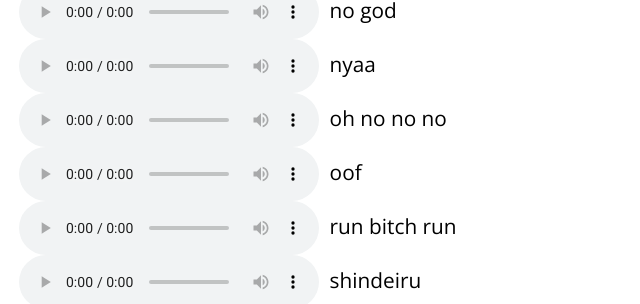
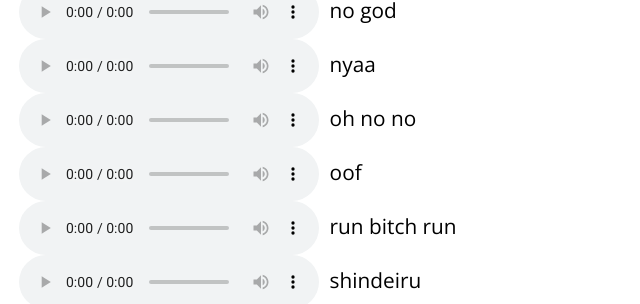
Before and after one commit to Philaeux/philaeux.github.io, a Jekyll site: the page built from sounds.md, in a window 1280 px wide and 900 px high, scrolled down 8923 px. Shown: the part 157-461 px from the top of the window, without its empty margins (232-872 px from the left). Built offline with Jekyll 4.4.1, drawn with Linux system fonts in a browser that asks for light colours.

Commit message:
fix: correct 'oh no no' to match twitch command

```diff
--- a/sounds.md
+++ b/sounds.md
@@ -184,7 +184,7 @@ Use the name to start a sound as a message of the "Play Sound" reward.
 * &nbsp; <audio controls><source src="\assets\sounds\various\nope.mp3" type="audio/mpeg"></audio>&nbsp; nope
 * &nbsp; <audio controls><source src="\assets\sounds\various\no_god.mp3" type="audio/mpeg"></audio>&nbsp; no god
 * &nbsp; <audio controls><source src="\assets\sounds\various\nyaa.mp3" type="audio/mpeg"></audio>&nbsp; nyaa
-* &nbsp; <audio controls><source src="\assets\sounds\various\oh_no_no_no.mp3" type="audio/mpeg"></audio>&nbsp; oh no no no
+* &nbsp; <audio controls><source src="\assets\sounds\various\oh_no_no_no.mp3" type="audio/mpeg"></audio>&nbsp; oh no no
 * &nbsp; <audio controls><source src="\assets\sounds\various\oof.mp3" type="audio/mpeg"></audio>&nbsp; oof
 * &nbsp; <audio controls><source src="\assets\sounds\various\run_bitch_run.mp3" type="audio/mpeg"></audio>&nbsp; run bitch run
 * &nbsp; <audio controls><source src="\assets\sounds\various\shindeiru.mp3" type="audio/mpeg"></audio>&nbsp; shindeiru
```
